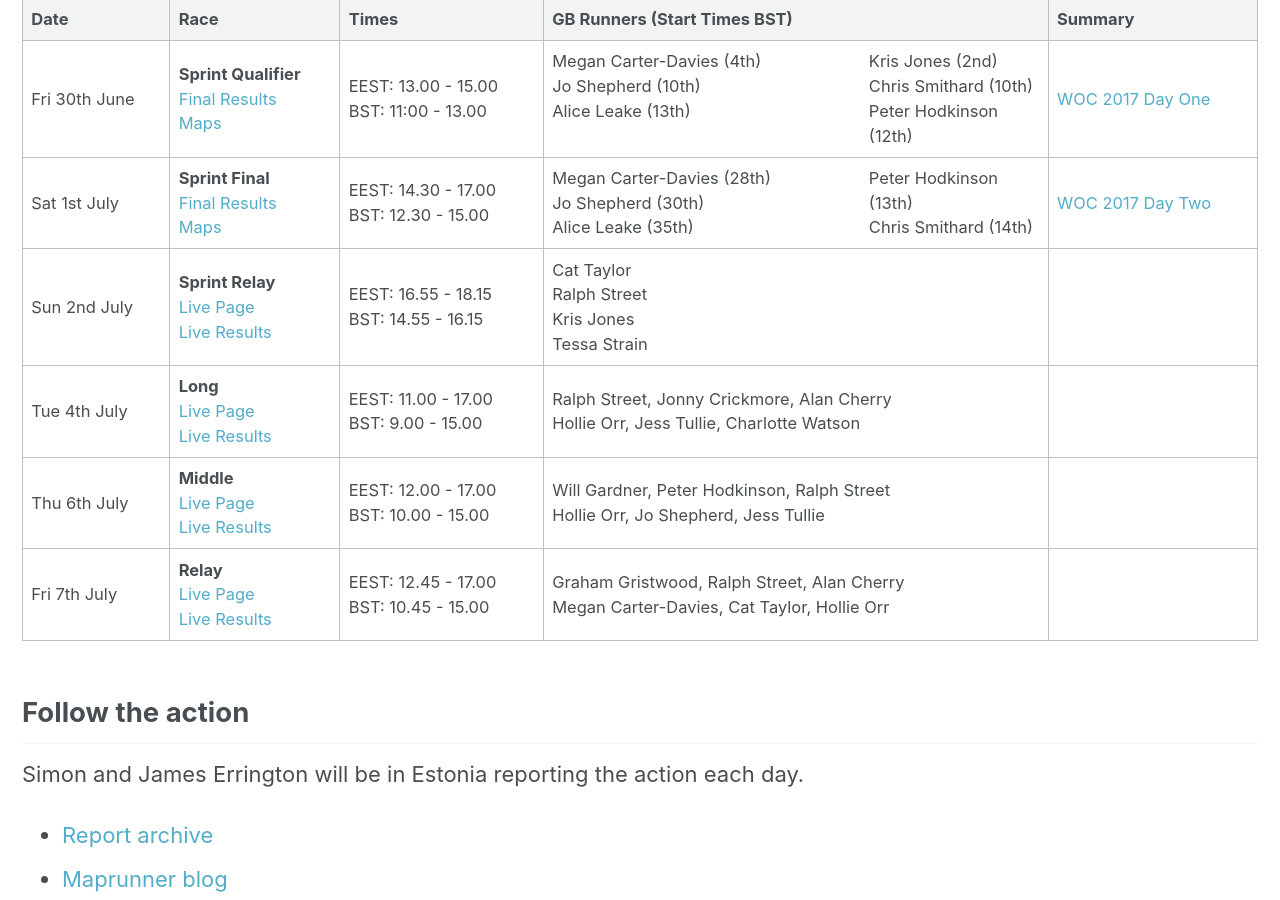
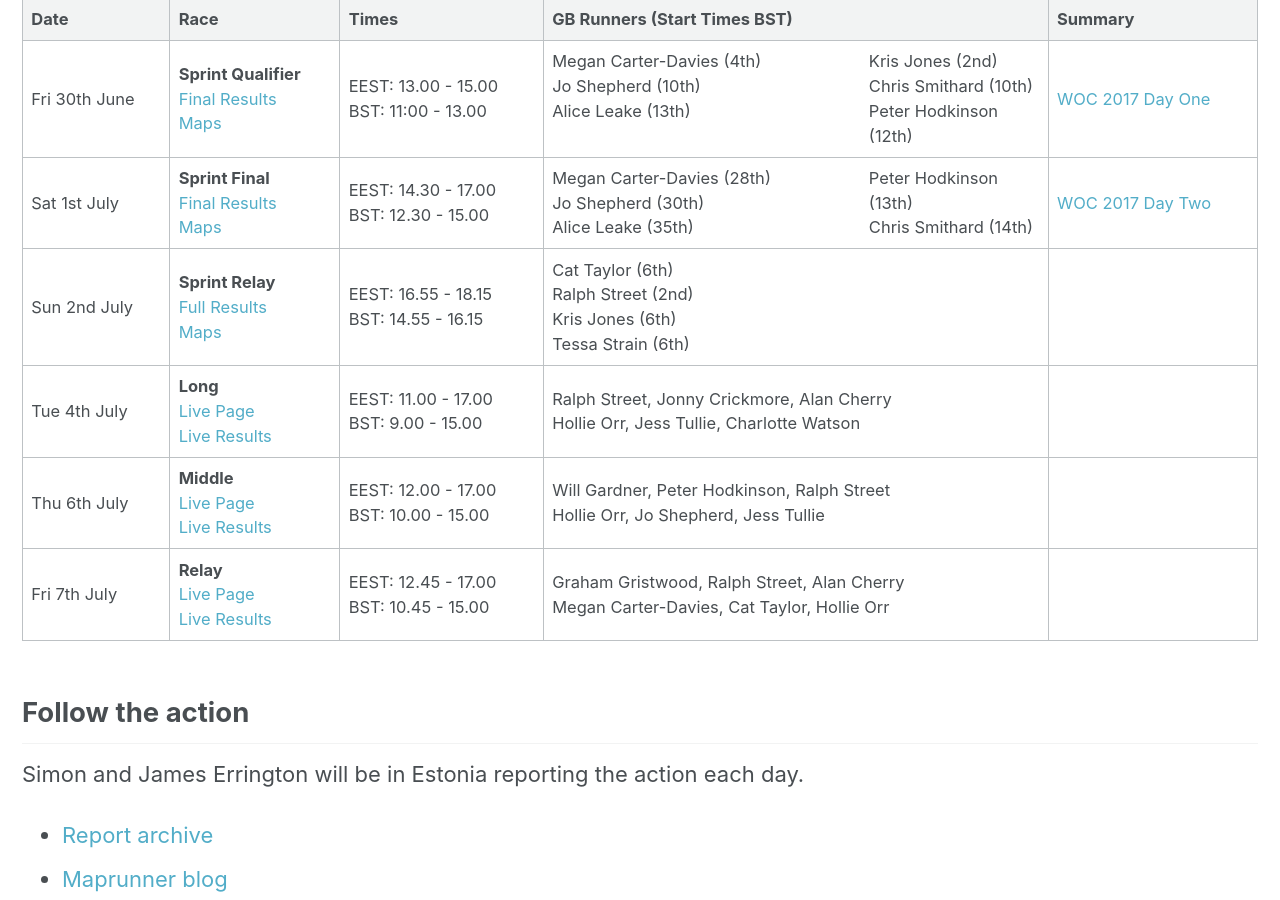
Before and after one commit to Maprunner/maprunner, a Jekyll site: the page built from _pages/woc2017.md, in a window 1280 px wide and 900 px high, scrolled down 807 px. Built offline with Jekyll 4.4.1, drawn with Linux system fonts in a browser that asks for light colours.

Commit message:
Sprint Relay Results

```diff
--- a/_pages/woc2017.md
+++ b/_pages/woc2017.md
@@ -16,9 +16,9 @@ header:
 
 | Date | Race | Times | GB Runners (Start Times BST) | Summary |
 |------|------|-------|------------------------------|---------|
-| Fri 30th June | **Sprint Qualifier**<br>[Final Results](http://r.emit.live/followfull.php?comp=12626&lang=en)<br>[Maps](http://woc2017.ee/live/sprint-qualification) | EEST: 13.00 - 15.00<br> BST: 11:00 - 13.00 | <span style="float:left;width:65%;">Megan Carter-Davies (4th)<br>Jo Shepherd (10th)<br>Alice Leake (13th)</span><span style="float:right;width:35%;">Kris Jones (2nd)<br>Chris Smithard (10th)<br>Peter Hodkinson (12th)</span> | [WOC 2017 Day One](/woc-2017-day-one) |
-| Sat 1st July  | **Sprint Final**<br>[Final Results](http://r.emit.live/followfull.php?comp=12627&lang=en)<br>[Maps](http://woc2017.ee/live/sprint-final) | EEST: 14.30 - 17.00<br> BST: 12.30 - 15.00  | <span style="float:left;width:65%;">Megan Carter-Davies (28th)<br>Jo Shepherd (30th)<br>Alice Leake (35th)</span><span style="float:right;width:35%;">Peter Hodkinson (13th)<br>Chris Smithard (14th)</span> | [WOC 2017 Day Two](/woc-2017-day-two) |
-| Sun 2nd July  | **Sprint Relay**<br>[Live Page](http://woc2017.ee/live/sprint-relay)<br>[Live Results](http://r.emit.live/followfull.php?comp=12628&lang=en) | EEST: 16.55 - 18.15<br> BST: 14.55 - 16.15 | Cat Taylor<br>Ralph Street<br>Kris Jones<br>Tessa Strain | |
+| Fri 30th June | **Sprint Qualifier**<br>[Final Results](https://eventor.orienteering.org/Events/ResultList?eventId=5737&groupBy=EventClass)<br>[Maps](http://woc2017.ee/live/sprint-qualification) | EEST: 13.00 - 15.00<br> BST: 11:00 - 13.00 | <span style="float:left;width:65%;">Megan Carter-Davies (4th)<br>Jo Shepherd (10th)<br>Alice Leake (13th)</span><span style="float:right;width:35%;">Kris Jones (2nd)<br>Chris Smithard (10th)<br>Peter Hodkinson (12th)</span> | [WOC 2017 Day One](/woc-2017-day-one) |
+| Sat 1st July  | **Sprint Final**<br>[Final Results](https://eventor.orienteering.org/Events/ResultList?eventId=5738&groupBy=EventClass)<br>[Maps](http://woc2017.ee/live/sprint-final) | EEST: 14.30 - 17.00<br> BST: 12.30 - 15.00  | <span style="float:left;width:65%;">Megan Carter-Davies (28th)<br>Jo Shepherd (30th)<br>Alice Leake (35th)</span><span style="float:right;width:35%;">Peter Hodkinson (13th)<br>Chris Smithard (14th)</span> | [WOC 2017 Day Two](/woc-2017-day-two) |
+| Sun 2nd July  | **Sprint Relay**<br>[Full Results](http://r.emit.live/followfull.php?comp=12628&lang=en)<br>[Maps](http://woc2017.ee/live/sprint-relay) | EEST: 16.55 - 18.15<br> BST: 14.55 - 16.15 | Cat Taylor (6th)<br>Ralph Street (2nd)<br>Kris Jones (6th)<br>Tessa Strain (6th) | |
 | Tue 4th July  | **Long**<br>[Live Page](http://woc2017.ee/live/long-distance)<br>[Live Results](http://r.emit.live/followfull.php?comp=12629&lang=en) | EEST: 11.00 - 17.00<br> BST: 9.00 - 15.00  | Ralph Street, Jonny Crickmore, Alan Cherry<br> Hollie Orr, Jess Tullie, Charlotte Watson | |
 | Thu 6th July  | **Middle**<br>[Live Page](http://woc2017.ee/live/middle)<br>[Live Results](http://r.emit.live/followfull.php?comp=12630&lang=en) | EEST: 12.00 - 17.00<br> BST: 10.00 - 15.00 | Will Gardner, Peter Hodkinson, Ralph Street<br> Hollie Orr, Jo Shepherd, Jess Tullie | |
 | Fri 7th July  | **Relay**<br>[Live Page](http://woc2017.ee/live/relay)<br>[Live Results](http://r.emit.live/followfull.php?comp=12631&lang=en) | EEST: 12.45 - 17.00<br> BST: 10.45 - 15.00 | Graham Gristwood, Ralph Street, Alan Cherry<br> Megan Carter-Davies, Cat Taylor, Hollie Orr | |
```
